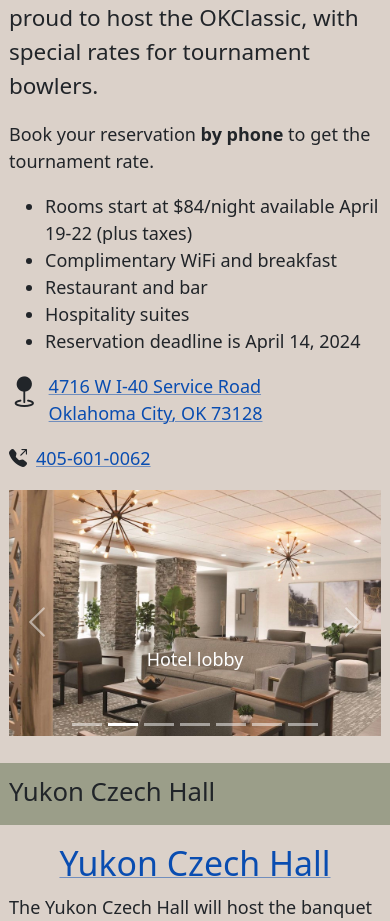
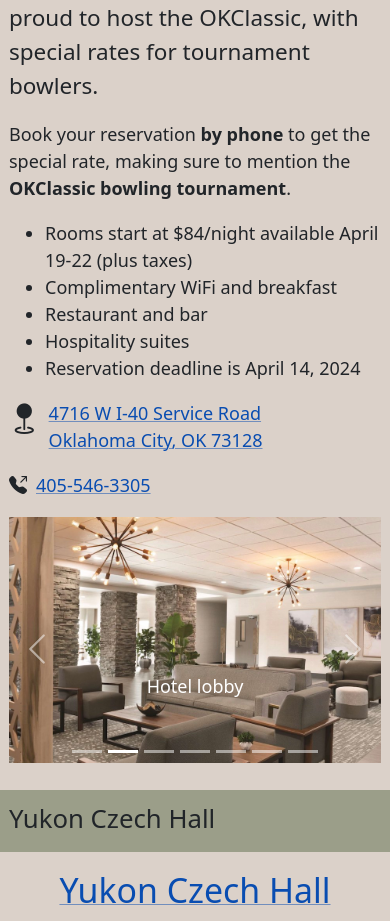
Before and after one commit to tournio/okclassic-nextjs, a Next.js app: page / in a window 390 px wide. Shown: the part 3582-4503 px from the top of the page. Built offline with nearby package versions, Linux system fonts and the light colour scheme.

Commit message:
hotel phone number update

```diff
--- a/src/components/Hotel/Hotel.js
+++ b/src/components/Hotel/Hotel.js
@@ -102,7 +102,10 @@ const Hotel = () => {
                 {/*</a>*/}
                 by phone
               </strong>
-              {' '}to get the tournament rate.
+              {' '}to get the special rate, making sure to mention the{' '}
+              <strong>
+                OKClassic bowling tournament
+              </strong>.
             </p>
           </Col>
           <Col xs={12} sm={7}>
@@ -131,7 +134,7 @@ const Hotel = () => {
               <span className={'visually-hidden'}>
                 Telephone:
               </span>
-              <a href="tel:405-601-0062">405-601-0062</a>
+              <a href="tel:405-546-3305">405-546-3305</a>
             </p>
           </Col>
         </Row>
```
